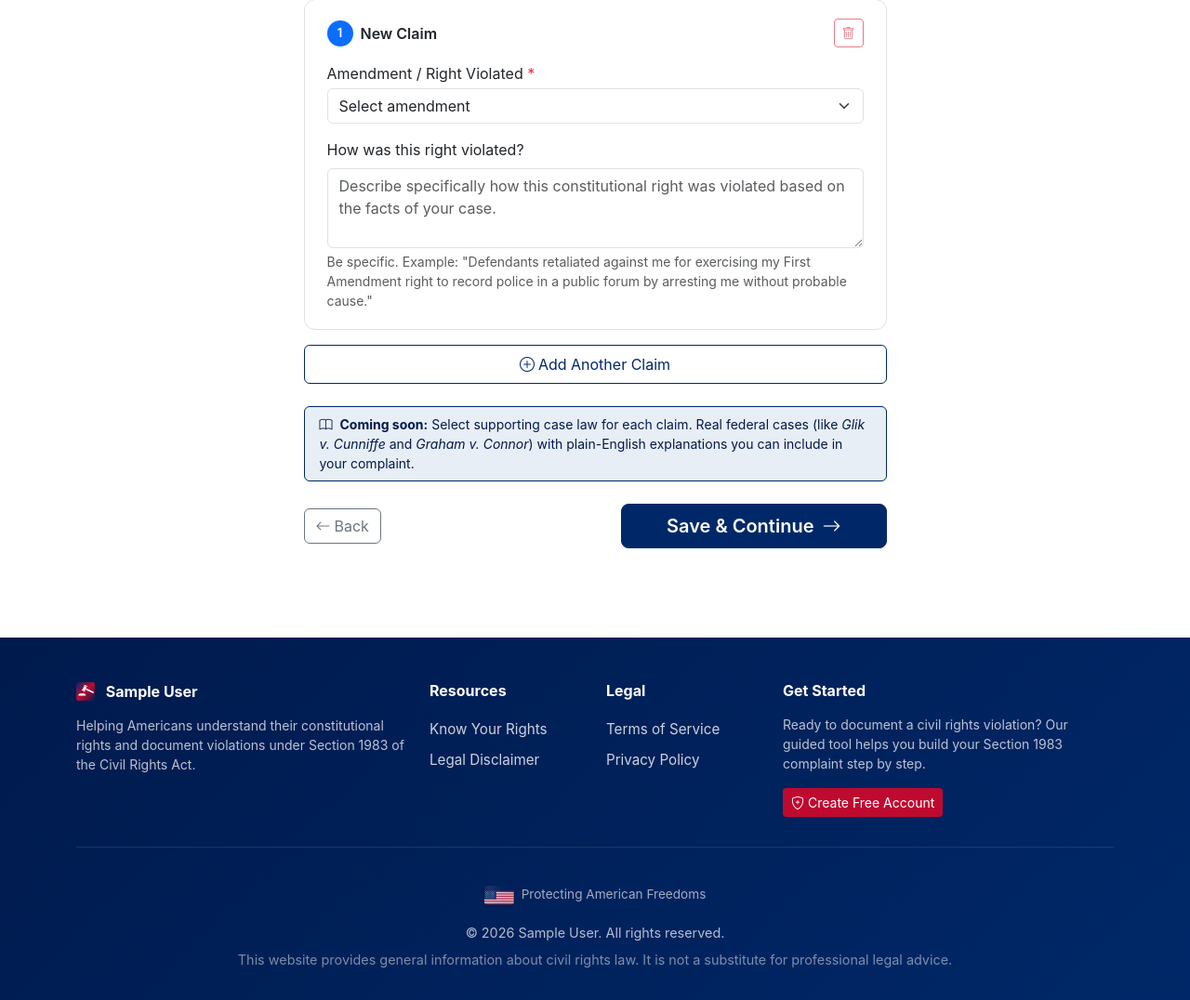
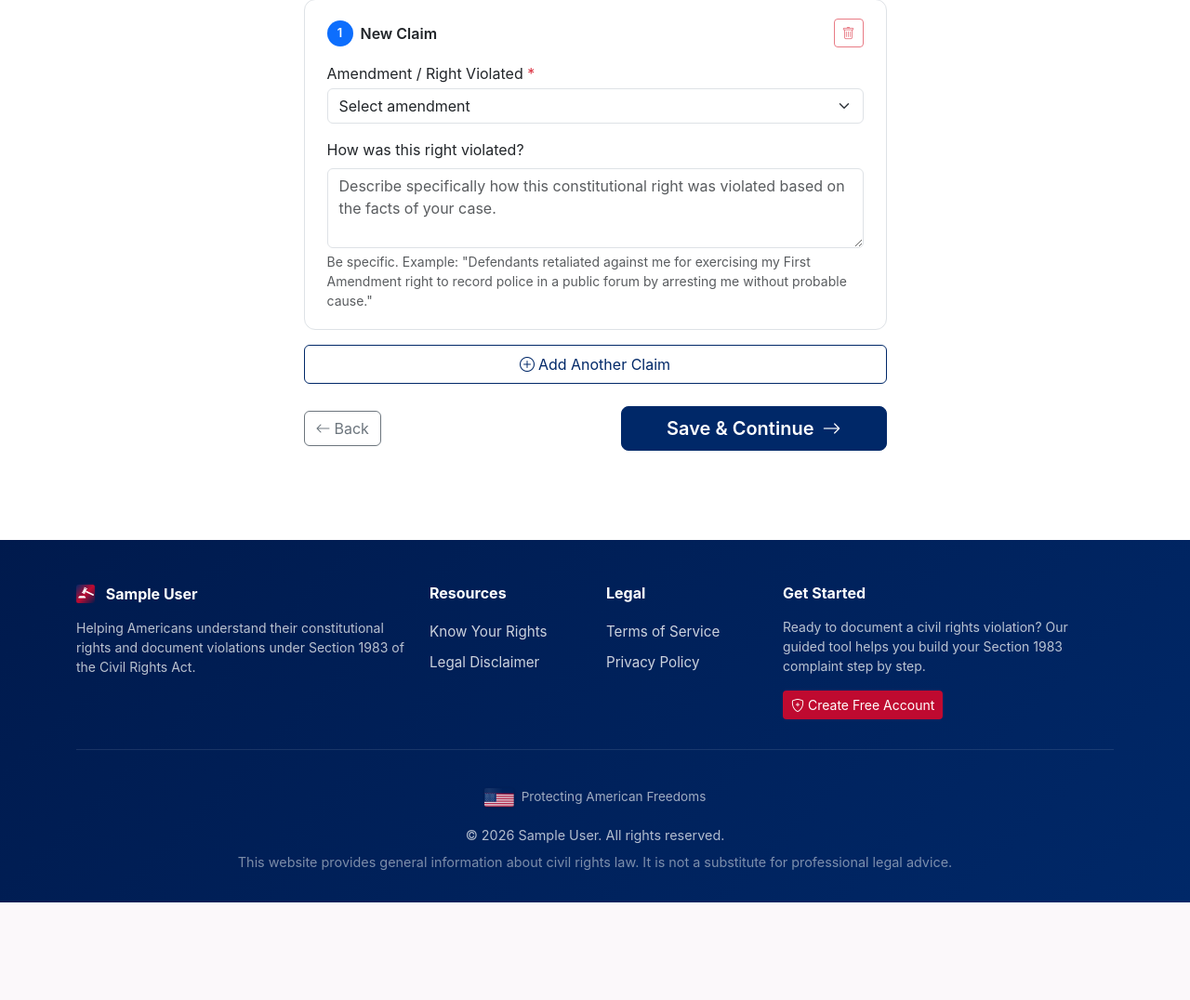
Before and after one commit to LaylaAddi/file-1983, a Django app: template templates/documents/wizard_step4.html in a window 1280 px wide. Shown: the part 554-1630 px from the top of the page at 93% size. After the commit the page ends 1525 px from the top, so only its background shows below. Run offline with Django 4.2, Linux system fonts and the light colour scheme; tables that the repository leaves empty hold one stand-in row (values such as "Sample post"); the template is opened without the code that fills it: values that come from a table or form of the project are taken from there, most other values are stand-ins (such as "Sample title", 1, 10 or a date in 2020); parts of the project's set-up code (start-up, migrations or seed data) failed here and were passed over.

Commit message:
Remove case law 'Coming soon' placeholder from Step 4

```diff
--- a/templates/documents/wizard_step4.html
+++ b/templates/documents/wizard_step4.html
@@ -219,14 +219,6 @@
                     You need at least one constitutional claim to proceed with your complaint.
                 </div>
 
-                <!-- Case law placeholder -->
-                <div class="alert alert-info small py-2 px-3 mb-4">
-                    <i class="bi bi-book me-1"></i>
-                    <strong>Coming soon:</strong> Select supporting case law for each claim.
-                    Real federal cases (like <em>Glik v. Cunniffe</em> and <em>Graham v. Connor</em>)
-                    with plain-English explanations you can include in your complaint.
-                </div>
-
                 <!-- Actions -->
                 <div class="d-flex justify-content-between align-items-center">
                     <a href="{% url 'documents:wizard_step3' document.slug %}" class="btn btn-outline-secondary">
```
